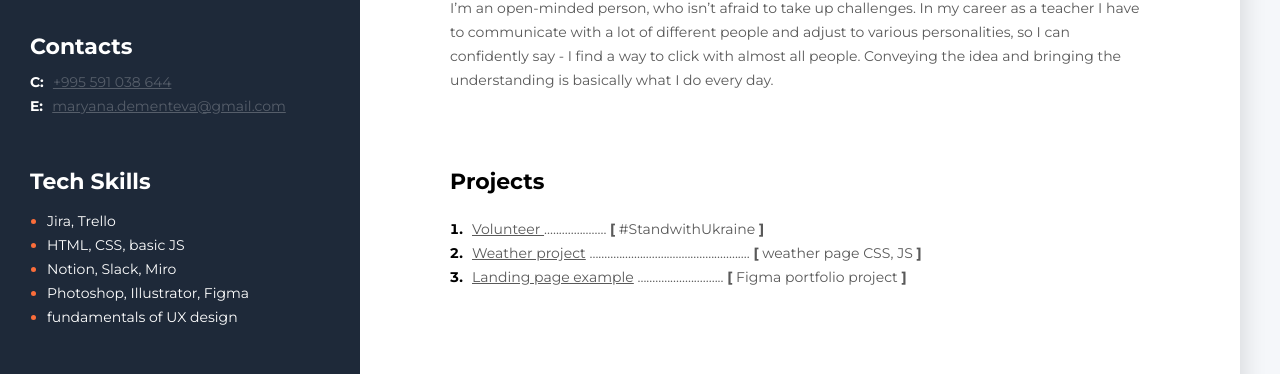
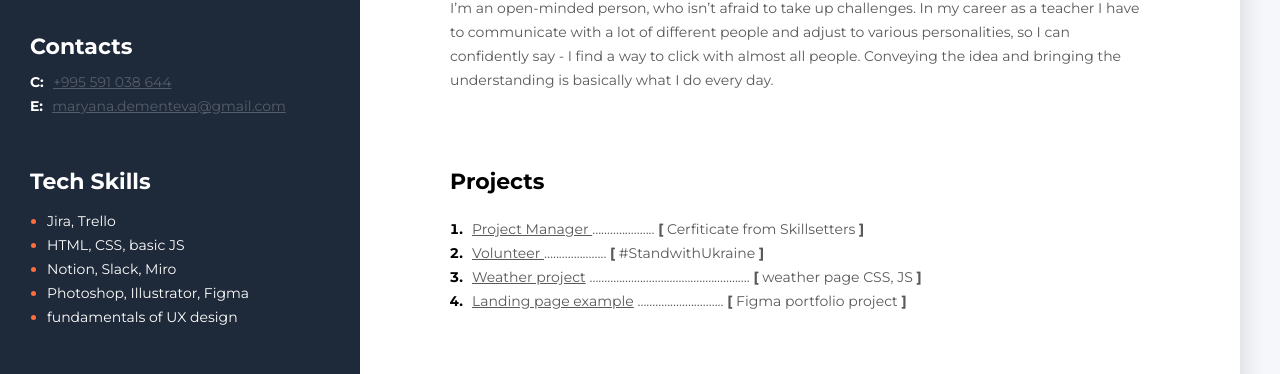
Before and after one commit to pr-maryanarty/CV, a plain HTML site: page index.html in a window 1280 px wide. Shown: the part 379-753 px from the top of the page. Drawn offline with Linux system fonts and the light colour scheme.

Commit message:
more ups

```diff
--- a/index.html
+++ b/index.html
@@ -39,6 +39,19 @@
         <div class="my-projects">
           <h3 class="main-content-title">Projects</h3>
           <ol class="my-projects-list">
+            <li class="projects-item">
+              <span class="my-projects-text">
+                <a
+                  href="https://user-images.githubusercontent.com/83182253/183598950-a8bcf171-ed66-4129-9aa7-1f083727f364.png"
+                  class="my-projects-link"
+                >
+                  Project Manager  </a
+                >
+                .....................
+                <span class="my-projects-bracket"> [</span> Cerfiticate from Skillsetters
+                <span class="my-projects-bracket">]</span>
+              </span>
+            </li>
             <li class="projects-item">
               <span class="my-projects-text">
                 <a
@@ -113,7 +126,7 @@ adults on general, business, tech courses.</li>
           <!-- comp 2-->
           <div class="my-experience-company">
             <h4 class="my-experience-position">
-              Project manager of a mock project
+              Project manager of a mock project,
               <span class="my-experience-position-company">Skillsetter</span>
             </h4>
             <p class="experience-period">
```
